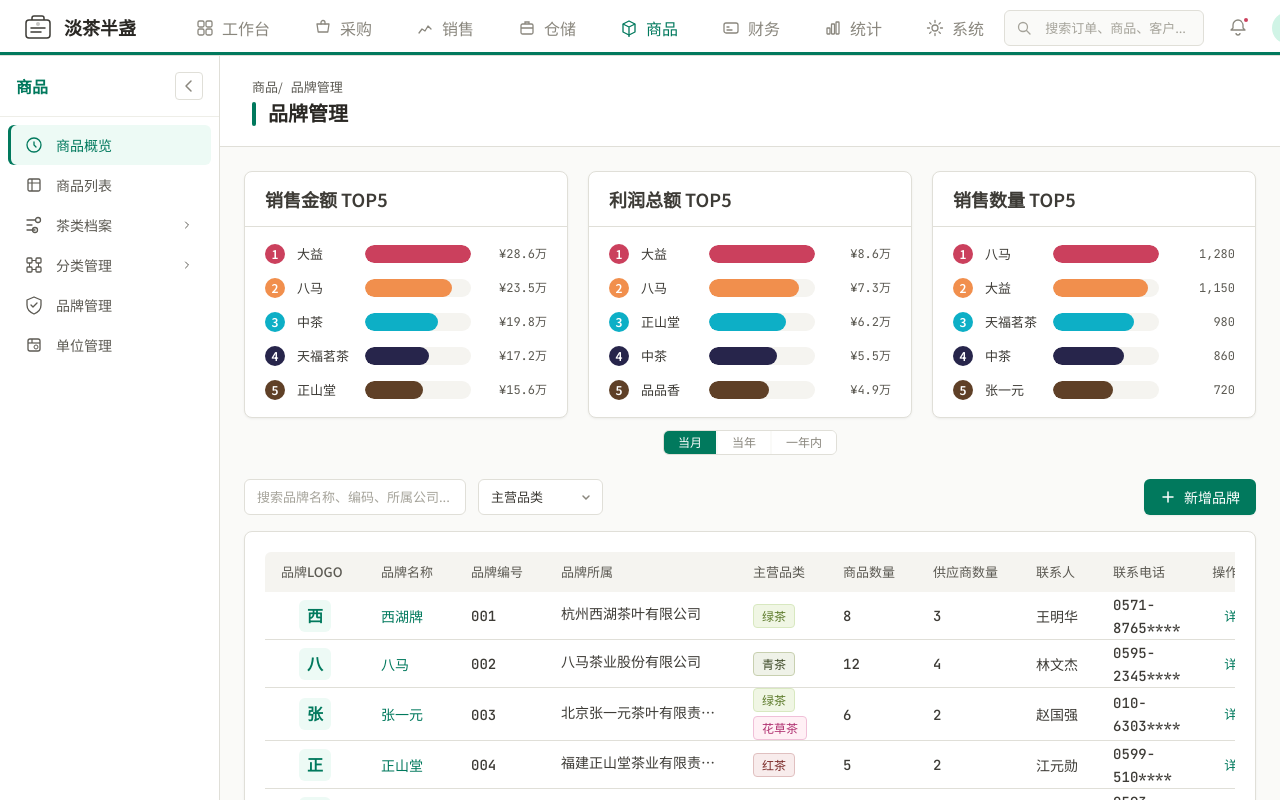
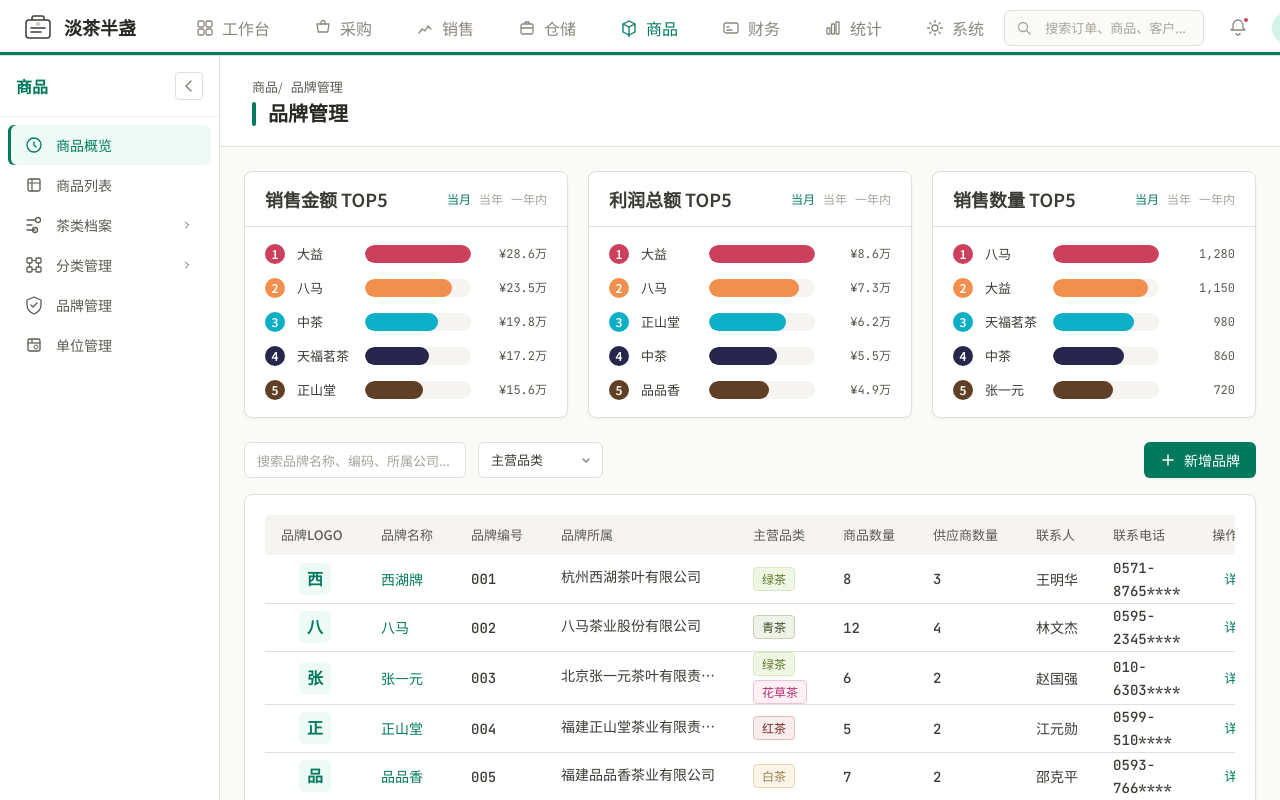
Before and after one commit to zsdxtw/dcbztea-buddy, a React (Vite) app: page /product/product-brand in a window 1280 px wide. Shown: the top 800 px of the page. Built offline with nearby package versions, Linux system fonts and the light colour scheme.

Commit message:
feat: 拉取并理解项目文件
Co-authored-by: traeagent <traeagent@users.noreply.github.com>

```diff
--- a/src/pages/product/ProductBrand.tsx
+++ b/src/pages/product/ProductBrand.tsx
@@ -115,7 +115,7 @@ function formatAmount(v: number) {
   return `¥${v.toLocaleString()}`;
 }
 
-function RankBarChart({ title, data }: { title: string; data: { name: string; value: number }[] }) {
+function RankBarChart({ title, data, period, onPeriodChange }: { title: string; data: { name: string; value: number }[]; period: RankPeriod; onPeriodChange: (p: RankPeriod) => void }) {
   const max = Math.max(...data.map((d) => d.value));
   const isQuantity = title.includes('数量');
 
@@ -125,8 +125,20 @@ function RankBarChart({ title, data }: { title: string; data: { name: string; va
     return `¥${v.toLocaleString()}`;
   }
 
+  const periods: { key: RankPeriod; label: string }[] = [
+    { key: 'month', label: '当月' },
+    { key: 'year', label: '当年' },
+    { key: 'oneYear', label: '一年内' },
+  ];
+
   return (
-    <Card title={title} className="rank-chart-card">
+    <Card title={title} className="rank-chart-card" headerRight={
+      <div className="rank-period-toggle">
+        {periods.map((p) => (
+          <button key={p.key} className={`rank-period-btn${period === p.key ? ' active' : ''}`} onClick={() => onPeriodChange(p.key)}>{p.label}</button>
+        ))}
+      </div>
+    }>
       <div className="rank-chart">
         {data.map((item, i) => (
           <div key={item.name} className="rank-chart-row">
@@ -262,7 +274,9 @@ export default function ProductBrand() {
   const navigate = useNavigate();
   const [filterKeyword, setFilterKeyword] = useState('');
   const [filterCategory, setFilterCategory] = useState('主营品类');
-  const [rankPeriod, setRankPeriod] = useState<RankPeriod>('month');
+  const [salesAmountPeriod, setSalesAmountPeriod] = useState<RankPeriod>('month');
+  const [profitTotalPeriod, setProfitTotalPeriod] = useState<RankPeriod>('month');
+  const [salesQuantityPeriod, setSalesQuantityPeriod] = useState<RankPeriod>('month');
   const [showDrawer, setShowDrawer] = useState(false);
   const [form, setForm] = useState({ ...emptyForm });
   const [newSeries, setNewSeries] = useState('');
@@ -325,14 +339,9 @@ export default function ProductBrand() {
         {/* 品牌排名 */}
         <div className="rank-section">
           <div className="rank-charts-grid">
-            <RankBarChart title="销售金额 TOP5" data={rankData[rankPeriod].salesAmount} />
-            <RankBarChart title="利润总额 TOP5" data={rankData[rankPeriod].profitTotal} />
-            <RankBarChart title="销售数量 TOP5" data={rankData[rankPeriod].salesQuantity} />
-          </div>
-          <div className="rank-period-toggle">
-            <button className={`rank-period-btn${rankPeriod === 'month' ? ' active' : ''}`} onClick={() => setRankPeriod('month')}>当月</button>
-            <button className={`rank-period-btn${rankPeriod === 'year' ? ' active' : ''}`} onClick={() => setRankPeriod('year')}>当年</button>
-            <button className={`rank-period-btn${rankPeriod === 'oneYear' ? ' active' : ''}`} onClick={() => setRankPeriod('oneYear')}>一年内</button>
+            <RankBarChart title="销售金额 TOP5" data={rankData[salesAmountPeriod].salesAmount} period={salesAmountPeriod} onPeriodChange={setSalesAmountPeriod} />
+            <RankBarChart title="利润总额 TOP5" data={rankData[profitTotalPeriod].profitTotal} period={profitTotalPeriod} onPeriodChange={setProfitTotalPeriod} />
+            <RankBarChart title="销售数量 TOP5" data={rankData[salesQuantityPeriod].salesQuantity} period={salesQuantityPeriod} onPeriodChange={setSalesQuantityPeriod} />
           </div>
         </div>
         <div style={{ display: 'flex', justifyContent: 'space-between', alignItems: 'flex-end', gap: 'var(--space-4)', marginBottom: 'var(--space-4)' }}>
--- a/src/tokens/index.css
+++ b/src/tokens/index.css
@@ -623,10 +623,10 @@ tbody tr:last-child td { border-bottom: none; }
 /* ═══ 品牌排名横向柱状图 ═══ */
 .rank-section { margin-top: 0; margin-bottom: var(--space-6); }
 .rank-charts-grid { display: grid; grid-template-columns: repeat(3, 1fr); gap: var(--space-5); }
-.rank-period-toggle { display: flex; justify-content: center; gap: 2px; margin-top: var(--space-3); border: 1px solid var(--color-neutral-200); border-radius: var(--radius-md); overflow: hidden; width: fit-content; margin-left: auto; margin-right: auto; }
-.rank-period-btn { padding: 3px 14px; font-size: var(--text-xs); font-family: var(--font-family-sans); border: none; background: var(--color-neutral-0); color: var(--color-neutral-500); cursor: pointer; transition: var(--transition-fast); line-height: 1.4; }
-.rank-period-btn.active { background: var(--color-module-current-base); color: var(--color-neutral-0); }
-.rank-period-btn:not(.active):hover { background: var(--color-neutral-50); }
+.rank-period-toggle { display: flex; align-items: center; gap: var(--space-2); }
+.rank-period-btn { padding: 0; font-size: var(--text-xs); font-family: var(--font-family-sans); border: none; background: none; color: var(--color-neutral-400); cursor: pointer; transition: var(--transition-fast); line-height: 1; }
+.rank-period-btn.active { color: var(--color-module-current-base); font-weight: var(--font-medium); }
+.rank-period-btn:not(.active):hover { color: var(--color-neutral-600); }
 .rank-chart-card .card-body { padding: var(--space-4) var(--space-5); }
 .rank-chart { display: flex; flex-direction: column; gap: var(--space-3); }
 .rank-chart-row { display: flex; align-items: center; gap: var(--space-3); }
```
